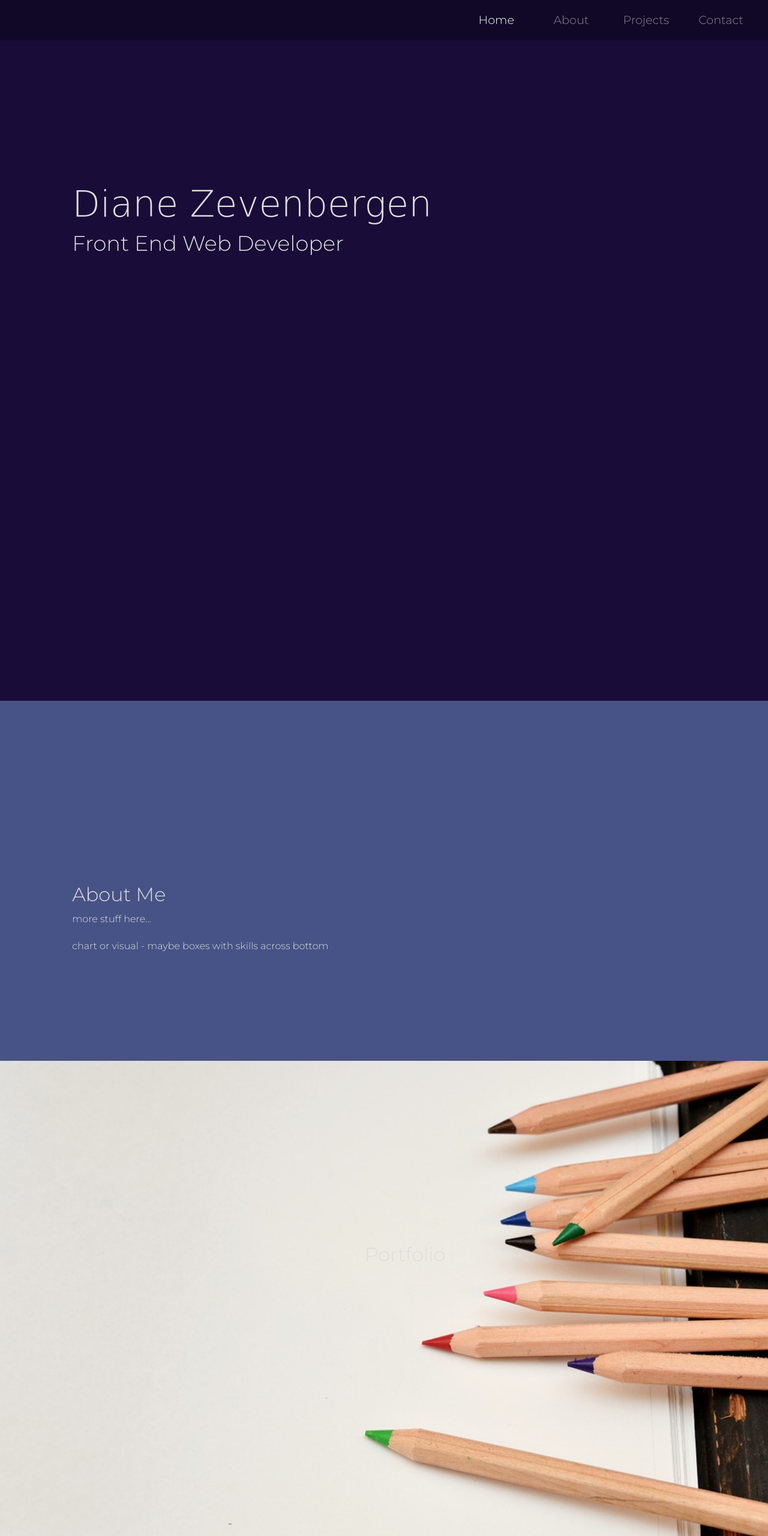
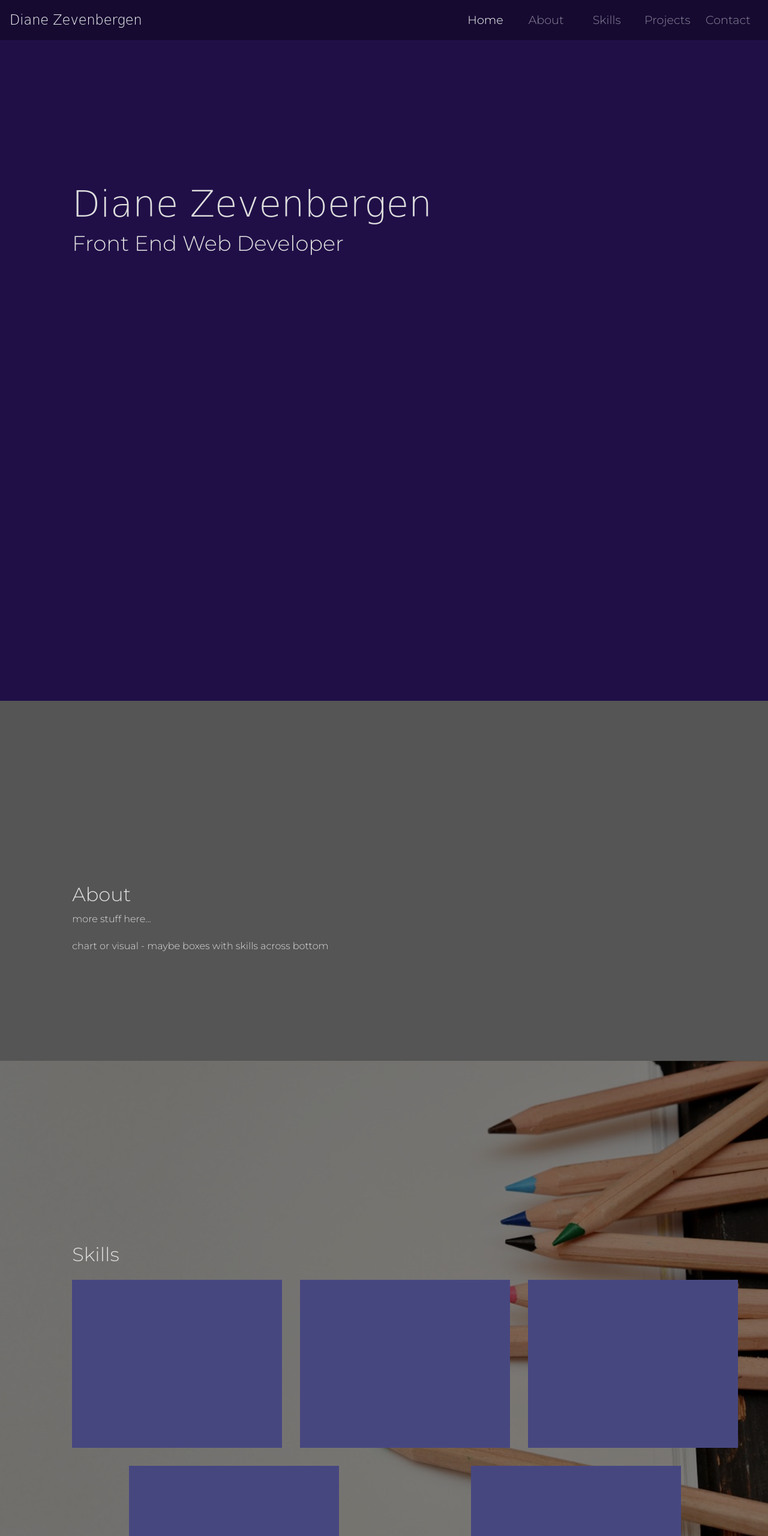
Before and after one commit to dianezev/about, a plain HTML site: page index.html in a window 1280 px wide. Shown: the top 2560 px of the page at 60% size. Drawn offline with nearby package versions, Linux system fonts and the light colour scheme; a web font is replaced by a local one.

Commit message:
improve layout

```diff
--- a/css/style.css
+++ b/css/style.css
@@ -33,8 +33,8 @@
     line-height: 1.2;
     padding: 5px;
   }
-  .aboutStuff {
-    background-color: #475386;
+  .notes {
+    background-color: #545554;
     height: 600px
   }
 
@@ -50,7 +50,7 @@
   body, html {
 /*      height: 100%;*/
 /*      background-color: #243746;*/
-        background-color: rgb(25, 12, 56);
+        background-color: rgb(32, 15, 71);
 
       line-height: 1.8;
       box-sizing:border-box;
@@ -67,12 +67,24 @@
 .jumbotron {
   background: transparent;
 }
-  .jumbotron h1 {
+  .jumbotron h1, .navbar-brand {
 /*    font-family: 'Fredericka the Great', cursive;*/
     font-family: 'Sedgwick Ave', cursive;
 /*    font-family: 'Kaushan Script', cursive;*/
   }
-
+.navbar-brand {
+  font-size: 140%;
+}
+.trans1 {
+  width: 100%;
+  height: 100%;
+  background-color: rgba(0, 0, 0, .5);
+}
+.trans2 {
+  width: 100%;
+  height: 100%;
+  background-color: rgba(0, 0, 0, .2);
+}
 
 /*
 font-family: 'Permanent Marker', cursive;
@@ -107,7 +119,7 @@ font-family: 'Julee', cursive;
 
 /********************* Create a Parallax Effect *********************/
 /*.bgimg-2, .bgimg-1, .bgimg-3 {*/
-.bgimg-2, .bgimg-2 {
+.bgimg-2, .bgimg-3 {
     background-attachment: fixed;
     background-position: center;
     background-repeat: no-repeat;
@@ -132,12 +144,12 @@ font-family: 'Julee', cursive;
 /* 2nd image (Logo. Full height) */
 .bgimg-2 {
     background-image: url('../images/pencils.jpg');
-    height: 100vh;
+/*    height: 100vh;*/
 }
 
 /* Third image (Contact) */
 .bgimg-3 {
-    background-image: url("../images/IMG_0806.JPG");
+    background-image: url("../images/clouds.jpeg");
     min-height: 400px;
 }
 
@@ -210,6 +222,9 @@ color: rgba(0,0,0,.9);
   .navbar .myMenu li:hover {
     background-color: #212121;
   }
+  .navbar-brand {
+    display: none;
+  }
   .myMenu li {
     width: 10%;
   }
@@ -239,6 +254,9 @@ color: rgba(0,0,0,.9);
   .navbar .myMenu li:hover {
     background-color: rgba(255, 255, 255, .2);
   }
+  .navbar-brand {
+    display:inherit;
+  }
   .myMenu li {
     width: 12%;
   }
--- a/index.html
+++ b/index.html
@@ -43,19 +43,23 @@ font-family: 'Wendy One', sans-serif;
     <button class="navbar-toggler" type="button" data-toggle="collapse" data-target="#navbarCollapse" aria-controls="navbarCollapse" aria-expanded="false" aria-label="Toggle navigation">
       <span class="navbar-toggler-icon"></span>
     </button>
+    <a class="navbar-brand" href="#">Diane Zevenbergen</a>
     <div class="collapse navbar-collapse" id="navbarCollapse">
       <ul class="myMenu navbar-nav mr-auto">
         <li class="nav-item active" id="gotoHome">
           <a class="nav-link" href="#home">Home</a>
         </li>
         <li class="nav-item">
-          <a class="nav-link" href="#" id="gotoAbout">About</a>
+          <a class="nav-link" href="#about" id="gotoAbout">About</a>
         </li>
         <li class="nav-item">
-          <a class="nav-link" href="#" id="gotoProjects">Projects</a>
+          <a class="nav-link" href="#skills" id="gotoSkills">Skills</a>
         </li>
         <li class="nav-item">
-          <a class="nav-link" href="#" id="gotoContact">Contact</a>
+          <a class="nav-link" href="#projects" id="gotoProjects">Projects</a>
+        </li>
+        <li class="nav-item">
+          <a class="nav-link" href="#contact" id="gotoContact">Contact</a>
         </li>
       </ul>
     </div>
@@ -84,10 +88,10 @@ font-family: 'Wendy One', sans-serif;
     </div>
   </div>
 
-  <div class="aboutStuff" id="about">
+  <div class="notes" id="about">
     <div class="jumbotron">
       <div class="container">
-        <h2>About Me</h2>
+        <h2>About</h2>
         <p> more stuff here...</p>
         <p> chart or visual - maybe boxes with skills across bottom</p>
 
@@ -119,14 +123,104 @@ font-family: 'Wendy One', sans-serif;
     </div>
 -->
   </div>
+
   <!-- 2nd Parallax Image with Logo Text -->
-  <div class="bgimg-2 w3-display-container w3-opacity-min">
+  <div class="bgimg-2" id="skills">
+    <div class="trans1">
     <div class="jumbotron">
-      <div class="container text-center">
-        <h2>Portfolio</h2>
+      <div class="container">
+        <h2>Skills</h2>
+
+
+    <div class = "cardList row">
+      <div class="col-12 col-lg-4 col-md-6">
+        <div class="aspect">
+          <div class="infoCard">
+          </div>
+        </div>
+      </div>
+      <div class="col-12 col-lg-4 col-md-6">
+        <div class="aspect">
+          <div class="infoCard">
+          </div>
+        </div>
+      </div>
+      <div class="col-12 col-lg-4 col-md-6">
+        <div class="aspect">
+          <div class="infoCard">
+          </div>
+        </div>
+      </div>
+      <div class="col-12 col-lg-4 col-md-6">
+        <div class="aspect">
+          <div class="infoCard">
+          </div>
+        </div>
+      </div>
+      <div class="col-12 col-lg-4 col-md-6">
+        <div class="aspect">
+          <div class="infoCard">
+          </div>
+        </div>
       </div>
     </div>
 
+      </div>
+    </div>
+
+
+    </div>
+  </div>
+
+  <div class="notes" id="projects">
+    <div class="jumbotron">
+      <div class="container">
+        <h2>Projects</h2>
+        <p> more stuff here...</p>
+        <p> chart or visual - maybe boxes with skills across bottom</p>
+
+      </div>
+    </div>
+
+<!--
+    <div class="cardSelect container">
+      <div class = "cardList row">
+        <div class="col-12 col-lg-4 col-md-6">
+          <div class="aspect">
+            <div class="infoCard">
+            </div>
+          </div>
+        </div>
+        <div class="col-12 col-lg-4 col-md-6">
+          <div class="aspect">
+            <div class="infoCard">
+            </div>
+          </div>
+        </div>
+        <div class="col-12 col-lg-4 col-md-6">
+          <div class="aspect">
+            <div class="infoCard">
+            </div>
+          </div>
+        </div>
+      </div>
+    </div>
+-->
+  </div>
+
+
+  <!-- 3rd Parallax Image with Logo Text -->
+  <div class="bgimg-3" id="contact">
+    <div class="trans2">
+<!--    <div class="trans2" style="background-color: white;">-->
+<!--      <div style="width: 400px; height:400px; background-color: red"></div>-->
+    <div class="jumbotron">
+      <div class="container">
+        <h2>Contact</h2>
+      </div>
+    </div>
+
+<!--
   <div class="cardSelect container">
     <div class = "cardList row">
       <div class="col-12 col-lg-4 col-md-6">
@@ -147,12 +241,13 @@ font-family: 'Wendy One', sans-serif;
           </div>
         </div>
       </div>
+-->
     </div>
   </div>
+<!--
+    </div>
   </div>
-
-
-  <!-- 3rd Parallax Image with Logo Text -->
+-->
 <!--
   <div class="bgimg-3 w3-display-container w3-opacity-min">
     <div class="cover">
```
Also changed, not shown: images/clouds.jpeg (added).
